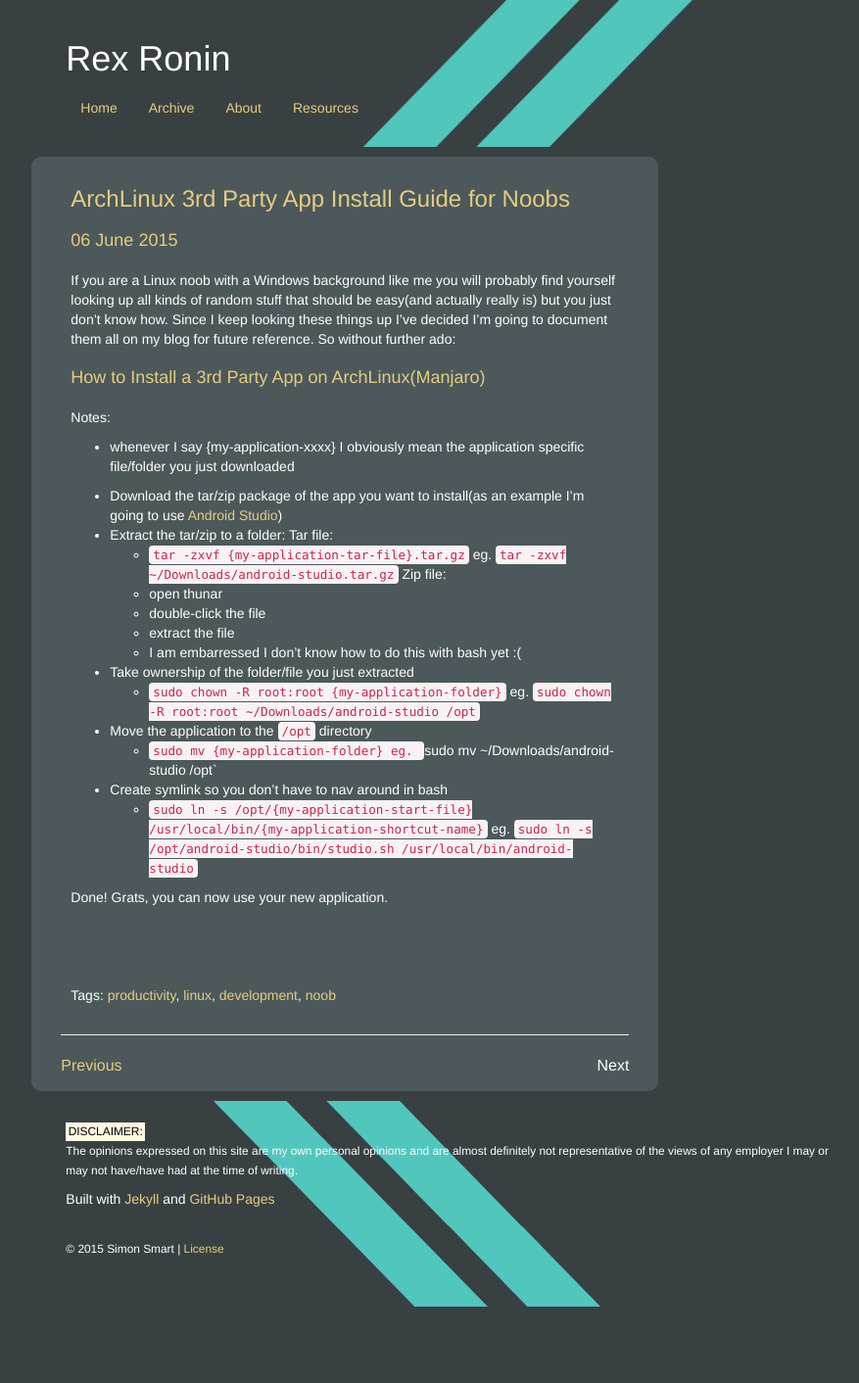
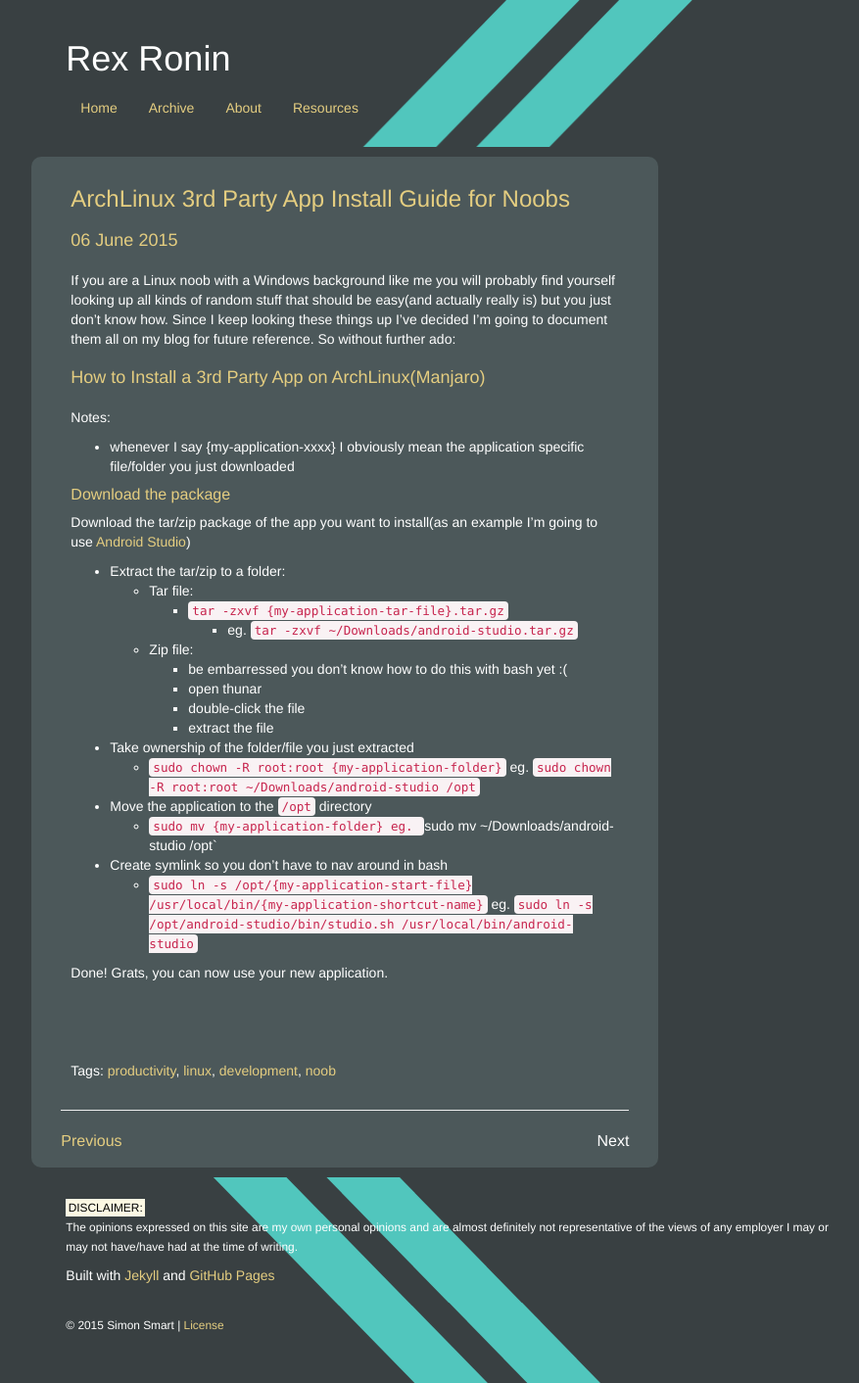
Before and after one commit to RexRonin/RexRonin.github.io, a Jekyll site: the page built from _posts/2015-06-06-install-3rd-party-app-archlinux.markdown, in a window 1280 px wide. Shown: the whole page at 98% size, without its empty margins (181-1058 px from the left). Built offline with Jekyll 4.4.1, drawn with Linux system fonts in a browser that asks for light colours; nearby versions of some CDN libraries; before the commit the page ends 1334 px from its top, so only the background shows below that.

Commit message:
- formatting changes(first of many)

```diff
--- a/_posts/2015-06-06-install-3rd-party-app-archlinux.markdown
+++ b/_posts/2015-06-06-install-3rd-party-app-archlinux.markdown
@@ -11,16 +11,17 @@ If you are a Linux noob with a Windows background like me you will probably find
 Notes:
 - whenever I say {my-application-xxxx} I obviously mean the application specific file/folder you just downloaded
 
-- Download the tar/zip package of the app you want to install(as an example I'm going to use [Android Studio](https://developer.android.com/sdk/installing/index.html?pkg=studio))
+#####Download the package
+Download the tar/zip package of the app you want to install(as an example I'm going to use [Android Studio](https://developer.android.com/sdk/installing/index.html?pkg=studio))
 - Extract the tar/zip to a folder:
-	Tar file:
-	- `tar -zxvf {my-application-tar-file}.tar.gz`
-		eg. `tar -zxvf ~/Downloads/android-studio.tar.gz`
-	Zip file:
-	- open thunar
-	- double-click the file
-	- extract the file
-	- I am embarressed I don't know how to do this with bash yet :(
+	- Tar file:
+		- `tar -zxvf {my-application-tar-file}.tar.gz`
+			- eg. `tar -zxvf ~/Downloads/android-studio.tar.gz`
+	- Zip file:
+		- be embarressed you don't know how to do this with bash yet :(
+		- open thunar
+		- double-click the file
+		- extract the file
 - Take ownership of the folder/file you just extracted
 	- `sudo chown -R root:root {my-application-folder}`
 		eg. `sudo chown -R root:root ~/Downloads/android-studio /opt`
```
